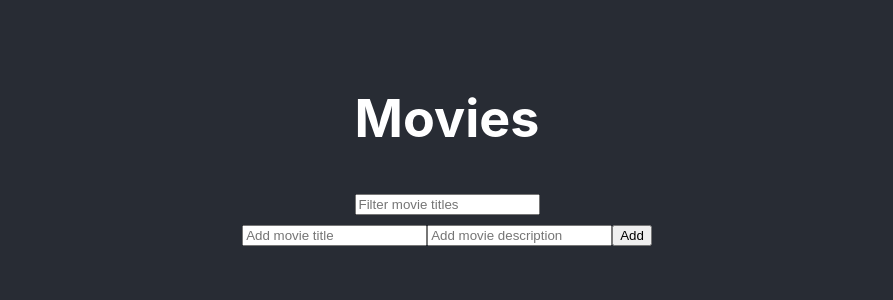
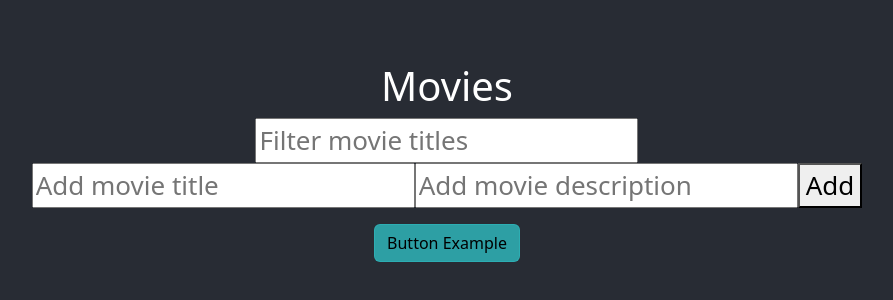
Before and after one commit to mickelson-classroom/list-detail-site-BobbydpStrange, a React (Create React App) app in the folder list-detail/: page / in a window 1280 px wide. Shown: the part 238-538 px from the top of the page, without its empty margins (193-1086 px from the left). Built offline with nearby package versions, Linux system fonts and the light colour scheme.

Commit message:
some styling

```diff
--- a/list-detail/package.json
+++ b/list-detail/package.json
@@ -6,13 +6,16 @@
     "@testing-library/jest-dom": "^5.17.0",
     "@testing-library/react": "^13.4.0",
     "@testing-library/user-event": "^13.5.0",
+    "@types/bootstrap": "^5.2.6",
     "@types/jest": "^27.5.2",
     "@types/node": "^16.18.47",
     "@types/react": "^18.2.21",
     "@types/react-dom": "^18.2.7",
+    "bootstrap": "^5.3.1",
     "react": "^18.2.0",
     "react-dom": "^18.2.0",
     "react-scripts": "5.0.1",
+    "sass": "^1.66.1",
     "typescript": "^4.9.5",
     "web-vitals": "^2.1.4"
   },
--- a/list-detail/src/App.tsx
+++ b/list-detail/src/App.tsx
@@ -9,6 +9,7 @@ const App = () => {
     <div className="App">
       <header className="App-header">
        <MovieList/>
+       <button className="btn btn-primary">Button Example</button>
       </header>
     </div>
   );
--- /dev/null
+++ b/list-detail/src/assets/custom.scss
@@ -0,0 +1,3 @@
+$primary : rgba(47, 177, 182, 0.867);
+
+@import "../../node_modules/bootstrap/scss/bootstrap"
--- a/list-detail/src/index.tsx
+++ b/list-detail/src/index.tsx
@@ -3,6 +3,9 @@ import ReactDOM from 'react-dom/client';
 import './index.css';
 import App from './App';
 import reportWebVitals from './reportWebVitals';
+import "bootstrap"
+import "./assets/custom.scss"
+// import "bootstrap/dist/css/bootstrap.min.css"
 
 const root = ReactDOM.createRoot(
   document.getElementById('root') as HTMLElement
```
Also changed, not shown: 1 other file (tests, documents, lock files or other folders).
